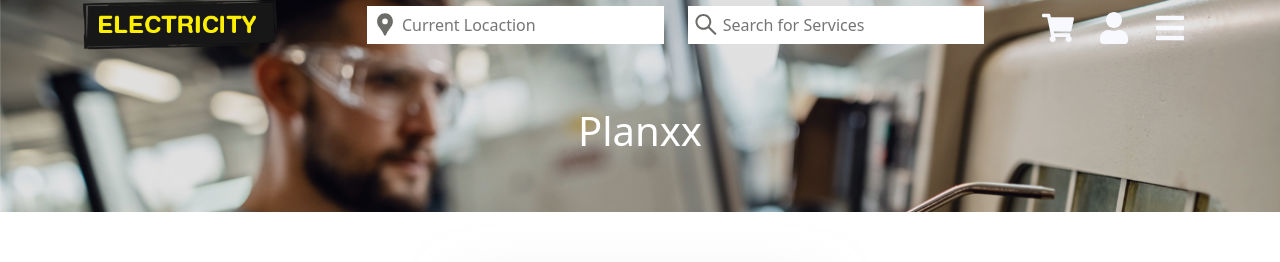
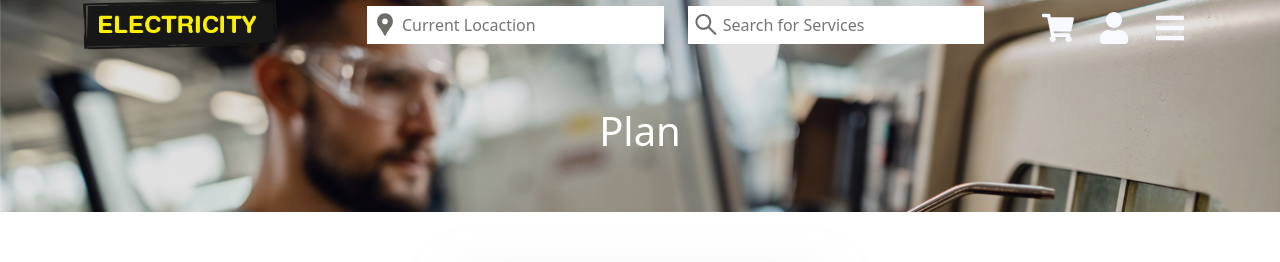
Before and after one commit to piyushNextupgrad/electricitySudhanshuUser, a Next.js app: page /plan in a window 1280 px wide. Shown: the top 262 px of the page. Built offline with nearby package versions, Linux system fonts and the light colour scheme.

Commit message:
Update page.jsx

```diff
--- a/src/app/plan/page.jsx
+++ b/src/app/plan/page.jsx
@@ -19,7 +19,7 @@ const Plan = () => {
      <div className="container">
        <div className="row align-items-center">
         <Navbar />
-          <h1 className="innerheading">Planxx</h1>
+          <h1 className="innerheading">Plan</h1>
         </div>
           </div>
     </section>
```
